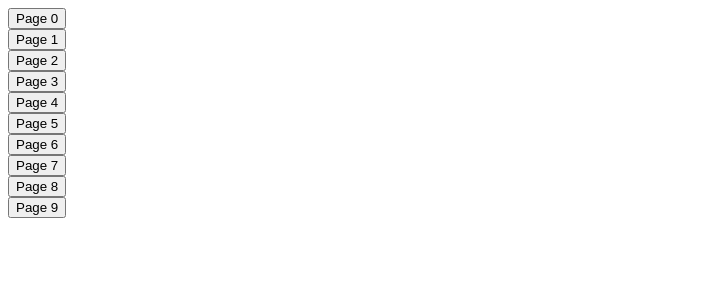
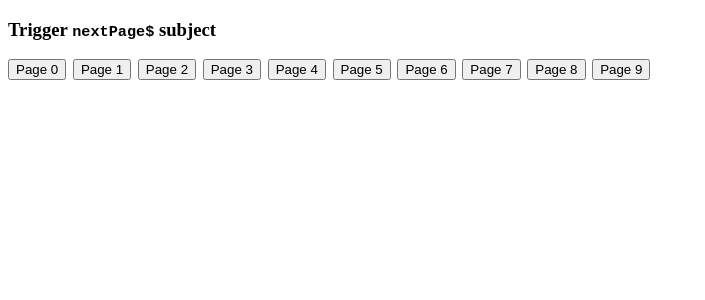
Before and after one commit to angular-schule/recursion-playground, an Angular app: page / in a window 1280 px wide. Shown: the top 300 px of the page, without its empty margins (0-705 px from the left). Built offline with nearby package versions, Linux system fonts and the light colour scheme.

Commit message:
Kleinzeug

```diff
--- a/src/app/app.component.html
+++ b/src/app/app.component.html
@@ -1,3 +1,2 @@
-<div *ngFor="let i of [0,1,2,3,4,5,6,7,8,9]">
-  <button (click)="nextPage$.next(i)">Page {{ i }}</button>
-</div>
+<h3>Trigger <code>nextPage$</code> subject</h3>
+<button *ngFor="let i of [0,1,2,3,4,5,6,7,8,9]" (click)="nextPage$.next(i)">Page {{ i }}</button>
--- a/src/app/app.component.scss
+++ b/src/app/app.component.scss
@@ -0,0 +1,3 @@
+button {
+  margin-right: .5em;
+}
--- a/src/app/app.component.ts
+++ b/src/app/app.component.ts
@@ -15,7 +15,7 @@ export class AppComponent implements OnInit {
   constructor(private ds: DataService) {}
 
   ngOnInit(): void {
-    this.nextPage$ = new Subject<number>();
+    this.nextPage$ = new Subject<number>(); // triggered by buttons in the UI
 
     // load one single page, with a subject triggered by buttons
     const singlePagesWithSubject$ = this.nextPage$.pipe(
@@ -39,7 +39,7 @@ export class AppComponent implements OnInit {
     //////////////////
 
     /* simple example with expand */
-    const simpleExpand$ = of(1,2).pipe(
+    const simpleExpand$ = of(1, 2).pipe(
       expand(e => {
         console.log('expand input:', e);
         if (e === 1) {
```
